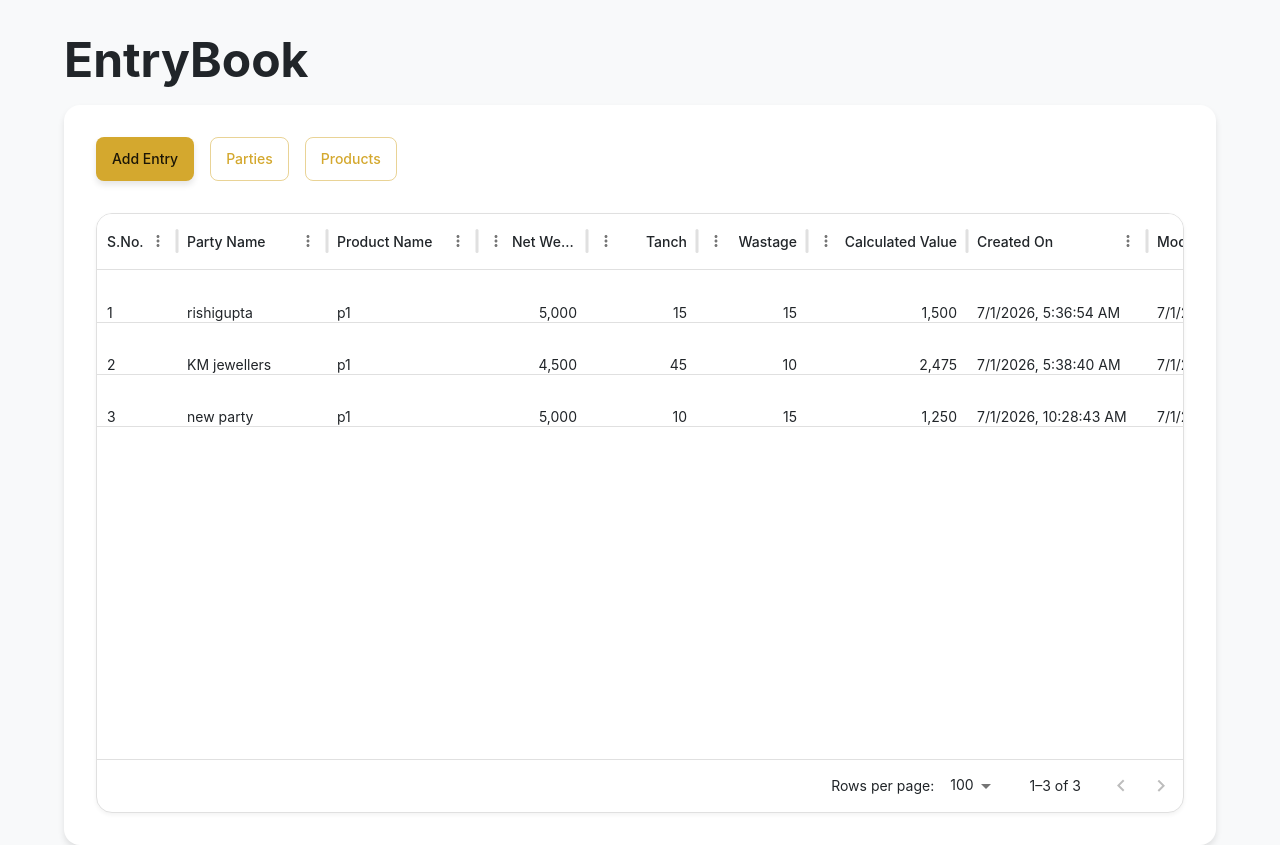
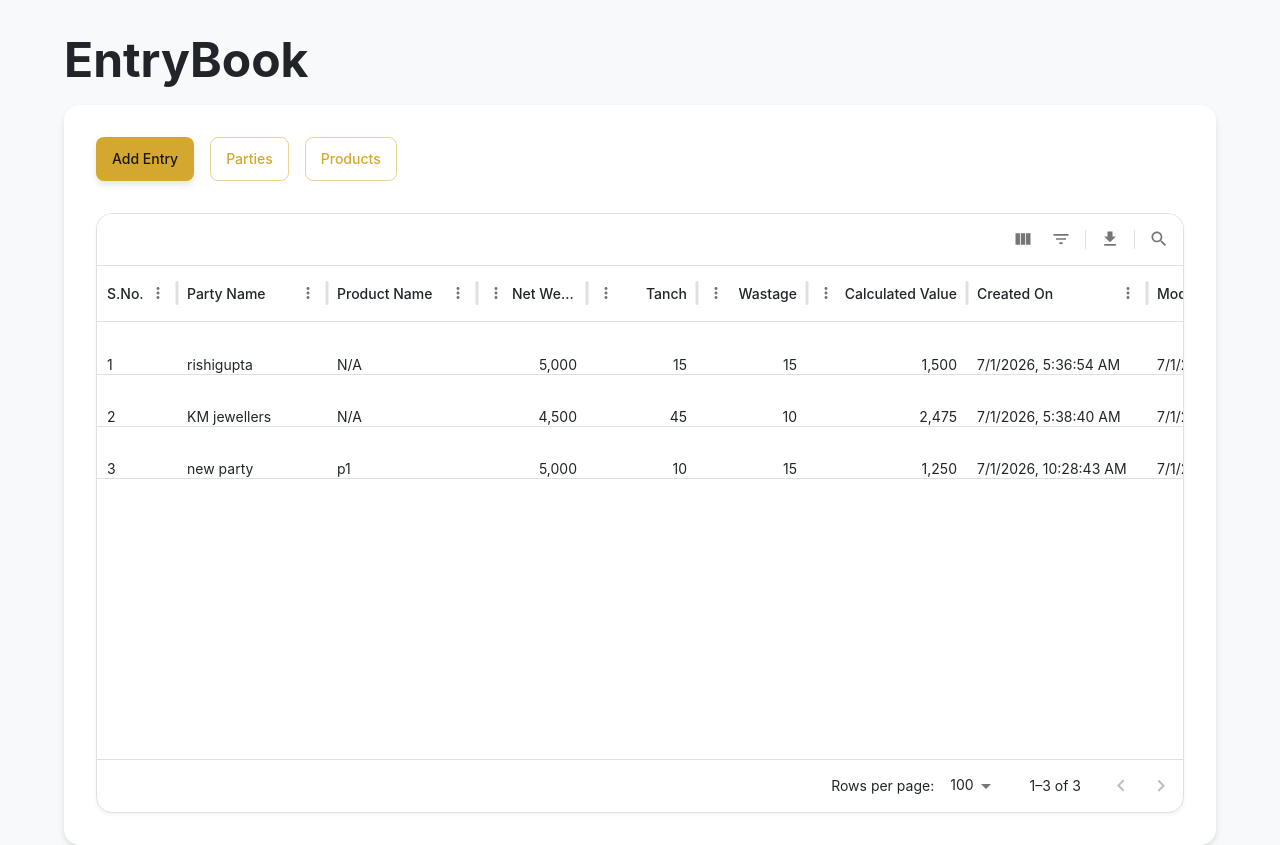
Before and after one commit to rishigupta0786/EntryBook, a Next.js app: page / in a window 1280 px wide. Built offline with nearby package versions, Linux system fonts and the light colour scheme.

Commit message:
Update DataGrid configuration and import; enhance entry data mapping in HomePage component

```diff
--- a/src/pages/index.js
+++ b/src/pages/index.js
@@ -3,7 +3,7 @@ import ProductModal from '../components/ProductModal';
 import PartyModal from '../components/PartyModal';
 import EntryModal from '../components/EntryModal';
 import { Container, Typography, Button, Box, IconButton, Table, TableBody, TableCell, TableContainer, TableHead, TableRow, Paper, Dialog, DialogTitle, DialogContent, DialogActions, Menu, MenuItem, TextField } from '@mui/material';
-import { DataGrid, GridToolbar } from '@mui/x-data-grid';
+import { DataGrid } from '@mui/x-data-grid';
 import EditIcon from '@mui/icons-material/Edit';
 import DeleteIcon from '@mui/icons-material/Delete';
 
@@ -310,8 +310,7 @@ const HomePage = () => {
   const rows = entries.map(entry => ({
     ...entry,
     partyName: parties.find(p => p.partyId === entry.partyId)?.partyName || 'N/A',
-  productName: products.find(p => p.productId === entry.productId)?.productName || 'N/A',
-    ...entry,
+    productName: products.find(p => p.productId === entry.productId)?.productName || 'N/A',
   }));
 
   const partyMenuItems = [
@@ -403,15 +402,21 @@ const HomePage = () => {
         <DataGrid
           rows={rows}
           columns={columns}
-          pageSize={10}
-          rowsPerPageOptions={[10]}
-          disableSelectionOnClick
           getRowId={(row) => row.entryDataId}
-          components={{ Toolbar: GridToolbar }}
+          disableRowSelectionOnClick
+          showToolbar
+          slotProps={{
+            toolbar: {
+              showQuickFilter: true,
+              csvOptions: {
+                fileName: "entries",
+              },
+            },
+          }}
           sx={{
             borderRadius: 2,
-            boxShadow: '0 2px 4px rgba(0,0,0,0.05)',
-            '& .MuiDataGrid-cell': {
+            boxShadow: "0 2px 4px rgba(0,0,0,0.05)",
+            "& .MuiDataGrid-cell": {
               py: 2,
             },
           }}
```
Also changed, not shown: 1 other file (tests, documents, lock files or other folders).
